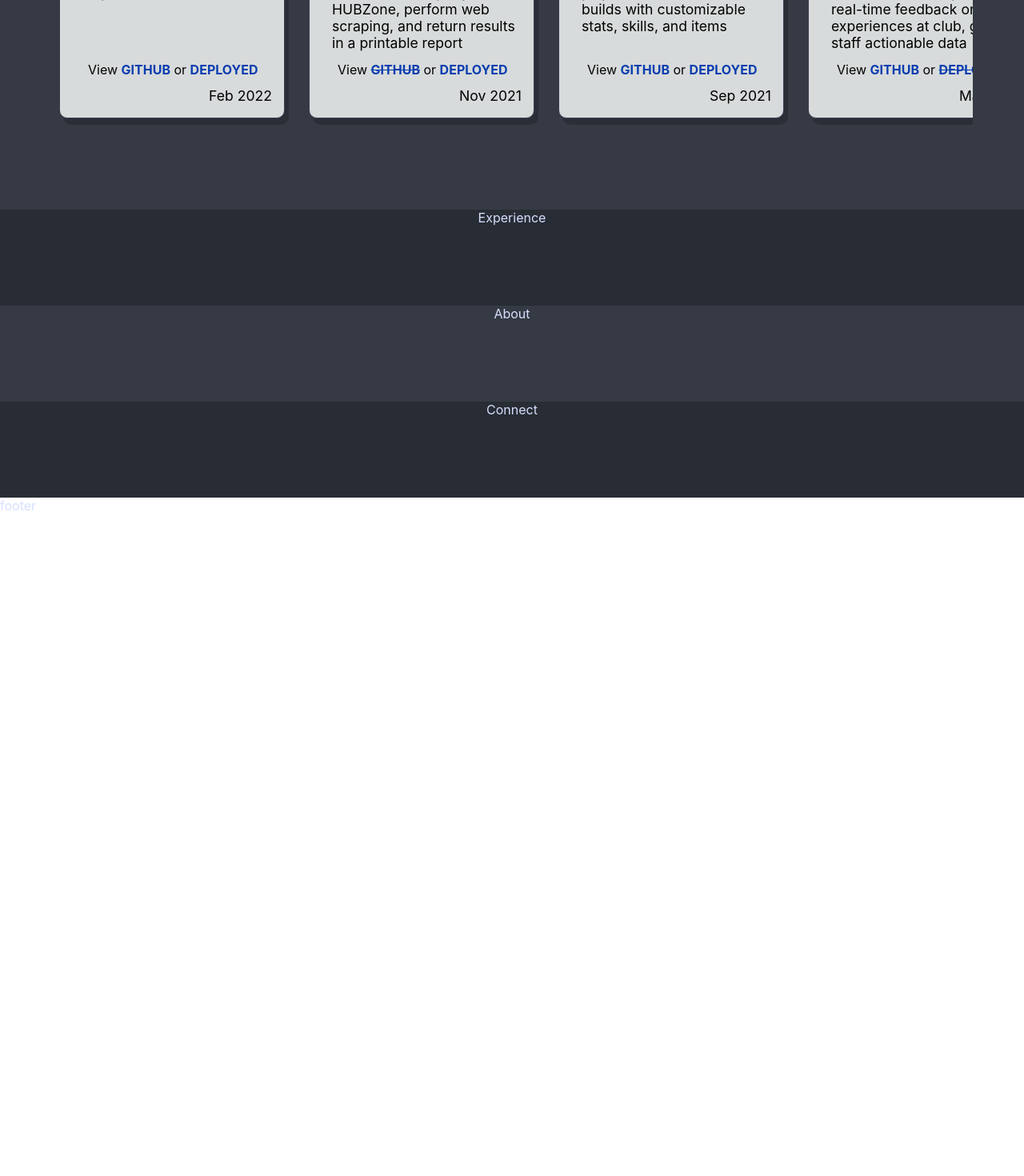
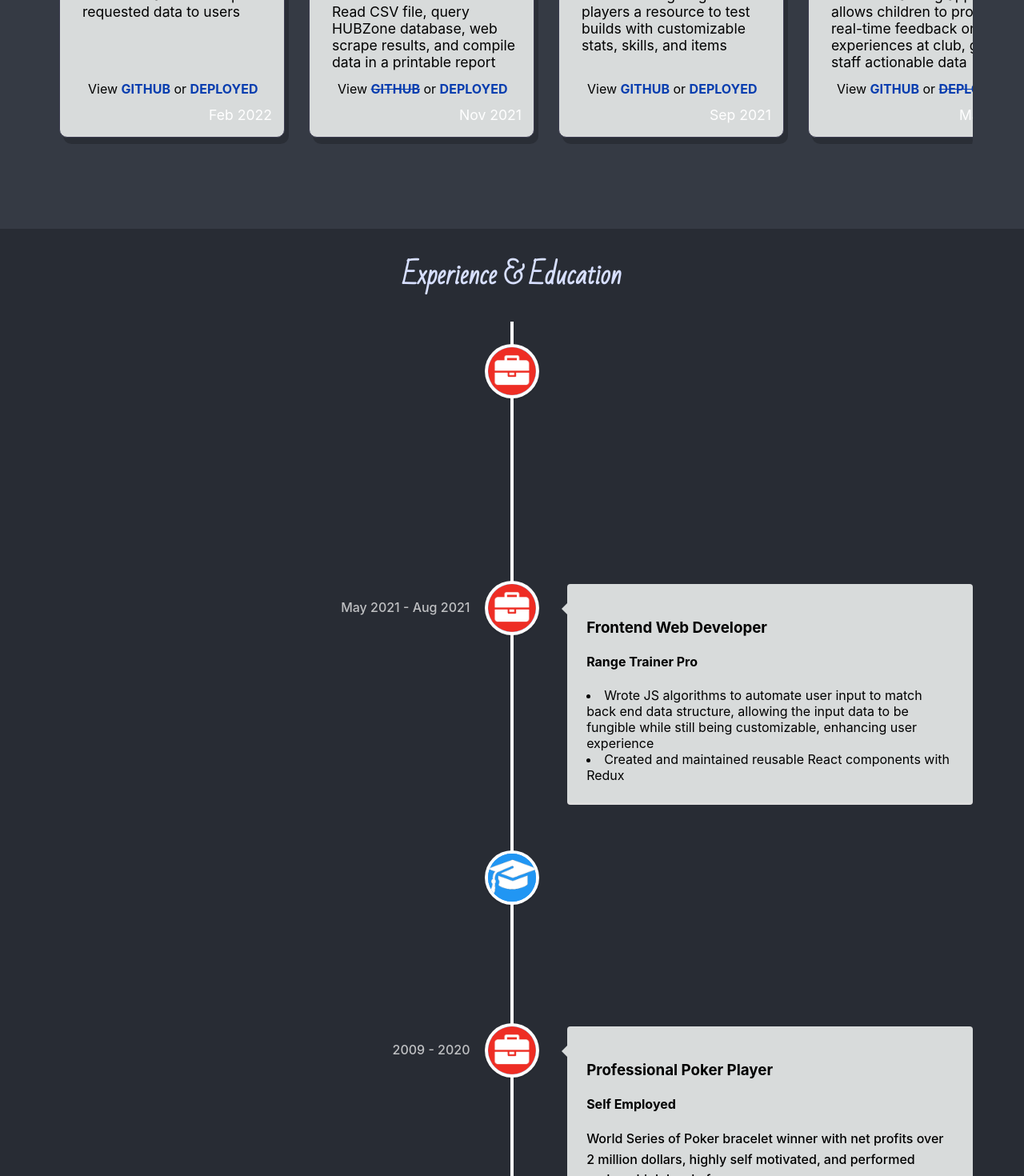
Before and after one commit to ChaseBianchi/portfolio2022, a React (Create React App) app: page / in a window 1280 px wide. Shown: the part 1330-2800 px from the top of the page at 80% size. Before the commit the page ends 1972 px from the top, so only its background shows below. Built offline with nearby package versions, Linux system fonts and the light colour scheme.

Commit message:
Employment & education
Filled in and roughed out. needs testing.

```diff
--- a/src/App.scss
+++ b/src/App.scss
@@ -1,3 +1,4 @@
+@import url('https://fonts.googleapis.com/css2?family=Bad+Script&display=swap');
 html {
   scroll-behavior: smooth;
 }
@@ -41,6 +42,7 @@ a {
 }
 h1 {
   font-size: 4rem;
+
 }
 
 #projects {
@@ -53,11 +55,12 @@ h1 {
   align-items: center;
   position: relative;
 }
-#projects h2 {
+.comp-wrapper h2 {
   width: 100%;
   text-align: center;
   font-size: 2rem;
-}
+  text-transform: capitalize;
+  font-family: 'Bad Script', cursive;}
 
 
 .arrowWrapper {
@@ -202,6 +205,25 @@ span.tileLinks *{
   height: auto;
   padding-bottom: 100px;
   align-items: center;
+}
+.verticalTimeline{
+  width: 100%;
+  height: auto;
+}
+.iconWrapper{
+  width: 100%;
+  height: 100%;
+  border-radius: 50%;
+  overflow: hidden;
+}
+.workImg{
+  object-fit: contain;
+  width: 100%;
+  height: 100%;
+
+}
+.date{
+  color: white;
 }
 
 #about {
--- a/src/Components/About.js
+++ b/src/Components/About.js
@@ -3,7 +3,7 @@ import React from 'react'
 function About() {
   return (
     <div id='about' className="comp-wrapper">
-        <div>About</div>
+        <h2>About</h2>
     </div>
   )
 }
--- a/src/Components/Connect.js
+++ b/src/Components/Connect.js
@@ -2,7 +2,9 @@ import React from 'react'
 
 function Connect() {
   return (
-    <div id='connect' className="comp-wrapper">Connect</div>
+    <div id='connect' className="comp-wrapper">
+      <h2>connect</h2>
+    </div>
   )
 }
 
--- a/src/Components/Experience.js
+++ b/src/Components/Experience.js
@@ -1,9 +1,78 @@
 import React from 'react'
+import { VerticalTimeline, VerticalTimelineElement, WorkIcon }  from 'react-vertical-timeline-component';
+import 'react-vertical-timeline-component/style.min.css';
+
+import Icon from './Icon';
+
 
 function Experience() {
   return (
     <div id='experience' className="comp-wrapper">
-        <div>Experience</div>
+        <h2>Experience & Education</h2>
+        <VerticalTimeline className='verticalTimeline'>
+          <VerticalTimelineElement
+          date='Sep 2021 - present'
+          dateClassName='date'
+          contentStyle={{backgroundColor: '#D8DBDB', color: 'black'}}
+          contentArrowStyle={{borderRight: '7px solid #D8DBDB'}}
+          iconStyle={{ background: 'rgb(33, 150, 243)', color: '#fff' }}
+          icon={<Icon img='/media/workimg.png' css='workImg'/>}
+          >
+            <h3 className="timelineTitle">Fullstack Web Developer</h3>
+            <h4 className="timelineSubtitle">Freelance</h4>
+            <li>End to end production, one man operation, problem solving, and getting it done</li>
+            <li>taking client needs from concept to deployment with clean code and attention to detail</li>
+          </VerticalTimelineElement>
+          <VerticalTimelineElement
+          date='May 2021 - Aug 2021'
+          dateClassName='date'
+          contentStyle={{backgroundColor: '#D8DBDB', color: 'black',}}
+          contentArrowStyle={{borderRight: '7px solid #D8DBDB'}}
+          iconStyle={{ background: 'rgb(33, 150, 243)', color: '#fff' }}
+          icon={<Icon img='/media/workimg.png' css='workImg'/>}
+          >
+            <h3 className="timelineTitle">Frontend Web Developer</h3>
+            <h4 className="timelineSubtitle">Range Trainer Pro</h4>
+            <li>Wrote JS algorithms to automate user input to match back end data structure, allowing the input data to be fungible while still being customizable, enhancing user experience</li>
+            <li>Created and maintained reusable React components with Redux</li>
+          </VerticalTimelineElement>
+          <VerticalTimelineElement
+          date='Dec 2020 - May 2021'
+          dateClassName='date'
+          contentStyle={{backgroundColor: '#D8DBDB', color: 'black'}}
+          contentArrowStyle={{borderRight: '7px solid #D8DBDB'}}
+          iconStyle={{ background: 'rgb(33, 150, 243)', color: '#fff' }}
+          icon={<Icon img='/media/education.png' css='workImg'/>}
+          >
+            <h3 className="timelineTitle">Bloom Institute of Technology</h3>
+            <h4 className="timelineSubtitle">Fullstack Development & Computer Science</h4>
+          </VerticalTimelineElement>
+          <VerticalTimelineElement
+          date='2009 - 2020'
+          dateClassName='date'
+          contentStyle={{backgroundColor: '#D8DBDB', color: 'black'}}
+          contentArrowStyle={{borderRight: '7px solid #D8DBDB'}}
+          iconStyle={{ background: 'rgb(33, 150, 243)', color: '#fff' }}
+          icon={<Icon img='/media/workimg.png' css='workImg'/>}
+          >
+            <h3 className="timelineTitle">Professional Poker Player</h3>
+            <h4 className="timelineSubtitle">Self Employed</h4>
+            <p>World Series of Poker bracelet winner with net profits over 2 million dollars, highly self motivated, and performed under a high level of pressure</p>
+          </VerticalTimelineElement>
+          <VerticalTimelineElement
+          date='Dec 2020 - May 2021'
+          dateClassName='date'
+          contentStyle={{backgroundColor: '#D8DBDB', color: 'black'}}
+          contentArrowStyle={{borderRight: '7px solid #D8DBDB'}}
+          iconStyle={{ background: 'rgb(33, 150, 243)', color: '#fff' }}
+          icon={<Icon img='/media/education.png' css='workImg'/>}
+          >
+            <h3 className="timelineTitle">Golden High School</h3>
+            <h4 className="timelineSubtitle">Diploma</h4>
+            <li>3.1 GPA</li>
+            <li>higher education and honors classes</li>
+          </VerticalTimelineElement>
+        </VerticalTimeline>
     </div>
   )
 }
--- /dev/null
+++ b/src/Components/Icon.js
@@ -0,0 +1,12 @@
+import React from 'react'
+
+function Icon(props) {
+  const {img, css = ''} = props
+  return (
+    <div className='iconWrapper'>
+        <img src={img} alt="work image" className={css} />
+    </div>
+  )
+}
+
+export default Icon
--- a/src/Components/Landing.js
+++ b/src/Components/Landing.js
@@ -1,9 +1,14 @@
 import React from 'react'
 import {Random} from 'react-animated-text'
-import WebDev from './WebDev'
 
 const nameStyle={
-    fontSize: '3rem'
+    fontSize: '3rem',
+    fontFamily: `'Bad Script', cursive`
+}
+const titleStyle={
+  fontSize: '2rem',
+  marginBottom: '80px',
+  transition: 'opacity 2s linear 2s'
 }
 
 
@@ -22,8 +27,19 @@ function Landing() {
             effectDuration='0.9'
             />
         </div>
-        <WebDev />
-        <div class="arrows"></div>
+        <div style={titleStyle} className="textwrapper">
+
+            <Random
+            text='Fullstack Web Developer'
+            iterations={1}
+            effect='verticalFadeIn'
+            effectChange={7}
+            effectDirection="up"
+            effectDuration='2'
+            />
+
+        </div>
+        <div className="arrows"></div>
     </div>
   )
 }
--- a/src/Components/Projects.js
+++ b/src/Components/Projects.js
@@ -20,7 +20,7 @@ const projectArr = [
         date: 'Nov 2021',
         dev: 'fullstack',
         tech: 'Javascript, React, API, chart.js, styled components',
-        desc: 'Read CSV file, query HUBZone, perform web scraping, and return results in a printable report',
+        desc: 'Read CSV file, query HUBZone database, web scrape results, and compile data in a printable report',
         video: '',
         image: 'hubzone.png',
         git: '',
@@ -79,12 +79,12 @@ function Projects() {
     const filteredProjects = projectArr.filter(proj => proj.id>=slideIndex)
   return (
     <div id='projects' className="comp-wrapper">
-        <h2>PROJECTS</h2>
-        <div onClick={handleLeftArrow} style={slideIndex===0 ? {opacity: '50%'} : {opacity: '100%'}}className="arrowWrapper leftArrowWrapper"><i class="arrow left"></i></div>
+        <h2>projects</h2>
+        <div onClick={handleLeftArrow} style={slideIndex===0 ? {opacity: '50%'} : {opacity: '100%'}}className="arrowWrapper leftArrowWrapper"><i className="arrow left"></i></div>
         <div className="projectContainer">
-                {filteredProjects.map(proj=><ProjectTile data={proj}/>)}
+                {filteredProjects.map(proj=><ProjectTile key={proj.id} data={proj}/>)}
         </div>
-        <div onClick={handleRightArrow} style={slideIndex===projectArr.length-1 ? {opacity: '50%'} : {opacity: '100%'}} className="arrowWrapper rightArrowWrapper"><i class="arrow right"></i></div>
+        <div onClick={handleRightArrow} style={slideIndex===projectArr.length-1 ? {opacity: '50%'} : {opacity: '100%'}} className="arrowWrapper rightArrowWrapper"><i className="arrow right"></i></div>
     </div>
   )
 }
--- a/src/Components/WebDev.js
+++ /dev/null
@@ -1,49 +0,0 @@
-import React, {useState, useEffect} from 'react'
-import {Random, Wave} from 'react-animated-text'
-
-
-function WebDev() {
-    const [bool, setBool] = useState(true)
-
-    // useEffect(()=>{
-    //     setTimeout(() => {
-    //         setBool(false)
-    //     }, 4000);
-    // },[])
-
-    const titleStyle={
-        fontSize: '2rem',
-        marginBottom: '80px',
-        transition: 'opacity 2s linear 2s'
-    }
-
-    // const mouseOver = () => setBool(true)
-    // const mouseExit = () => setBool(true)
-
-  return (
-    <div /*onMouseOver={mouseOver}*/ style={titleStyle} className="textwrapper">
-            {bool
-            ?
-            <Random
-            text='Fullstack Web Developer'
-            iterations={1}
-            effect='verticalFadeIn'
-            effectChange={7}
-            effectDirection="up"
-            effectDuration='2'
-            />
-            :
-            <Wave
-            text='Fullstack Web Developer'
-            effect="verticalFadeOut"
-            effectChange={2.5}
-            effectDirection='down'
-            iterations={1}
-            />
-            }
-
-        </div>
-  )
-}
-
-export default WebDev
```
Also changed, not shown: public/media/education.png (added), public/media/workimg.png (added).
